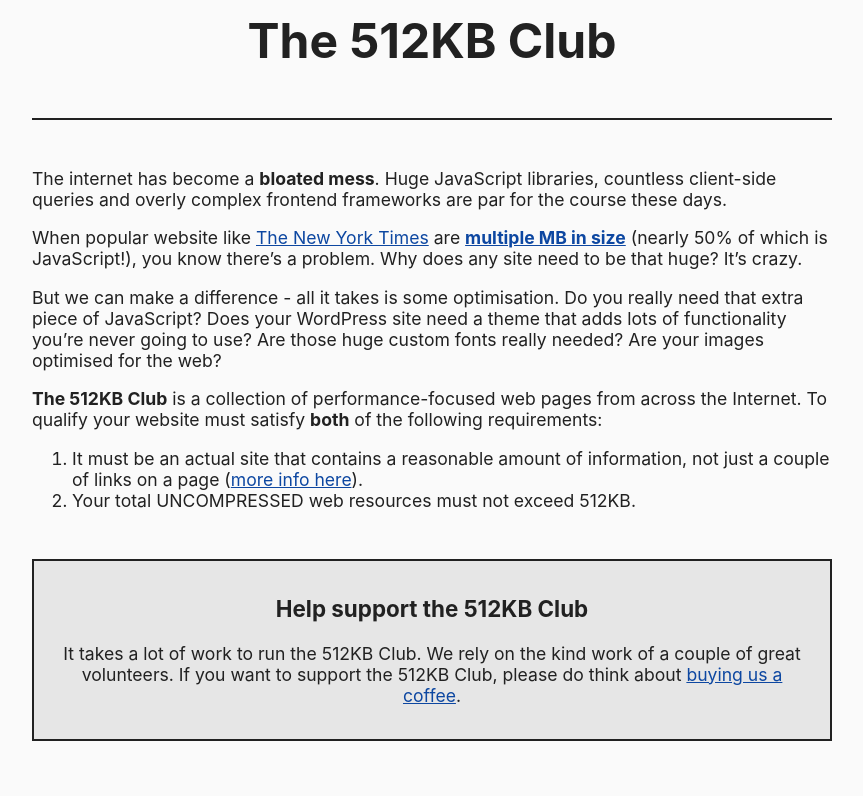
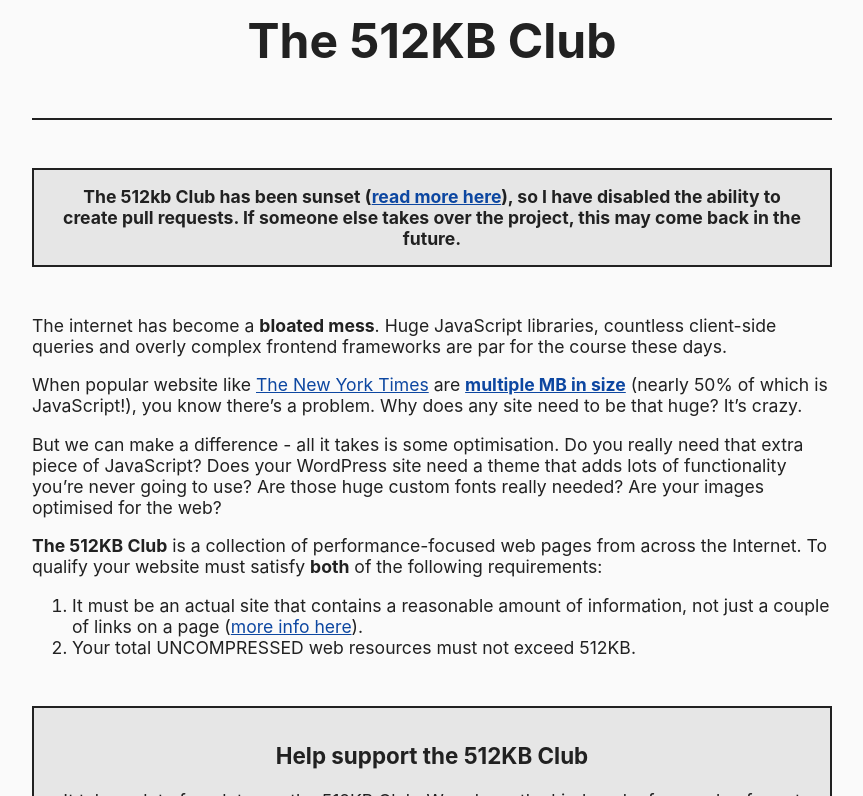
Before and after one commit to kevquirk/512kb.club, a Jekyll site: the page built from index.md, in a window 1280 px wide and 900 px high, cut to the strip 104-900 px from the top of the window. Shown: the whole strip, without its empty margins (208-1071 px from the left). Built offline with Jekyll 4.4.1, drawn with Linux system fonts in a browser that asks for light colours.

Commit message:
Sunset notice

```diff
--- a/index.md
+++ b/index.md
@@ -3,6 +3,8 @@ permalink: /
 layout: default
 hasRandomBtn: true
 ---
+<p class="notice"><b>The 512kb Club has been sunset (<a href="https://kevquirk.com/sunsetting-the-512kb-club">read more here</a>), so I have disabled the ability to create pull requests. If someone else takes over the project, this may come back in the future.</b></p>
+
 The internet has become a <b>bloated mess</b>. Huge JavaScript libraries, countless client-side queries and overly complex frontend frameworks are par for the course these days.
 
 When popular website like [The New York Times](https://www.nytimes.com/) are **[multiple MB in size](/assets/images/nytimes-report.pdf)** (nearly 50% of which is JavaScript!), you know there's a problem. Why does any site need to be that huge? It's crazy.
```
